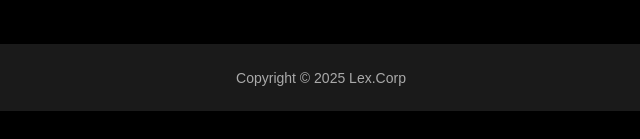
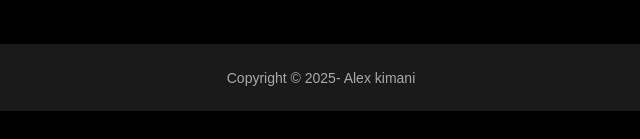
Before and after one commit to Alexkimani-source/Alexkimani-source.github.io, a plain HTML site: page contact-me.html in a window 1280 px wide. Shown: the part 658-797 px from the top of the page, 319-959 px from the left. Drawn offline with Linux system fonts and the light colour scheme.

Commit message:
Update contact-me.html

```diff
--- a/contact-me.html
+++ b/contact-me.html
@@ -66,7 +66,7 @@
     </div>
 
     <footer>
-        <p class="footer-copyright">Copyright © 2025 Lex.Corp</p>
+        <p class="footer-copyright">Copyright © 2025- Alex kimani</p>
     </footer>
 </body>
 </html>
```
